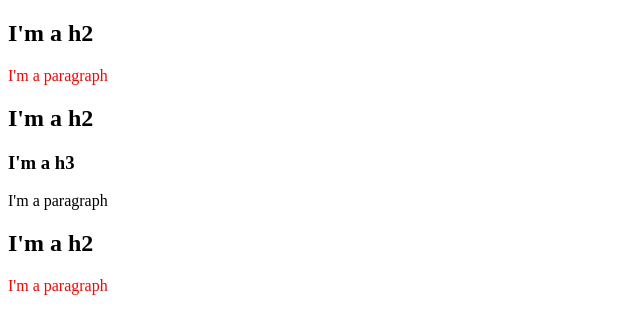
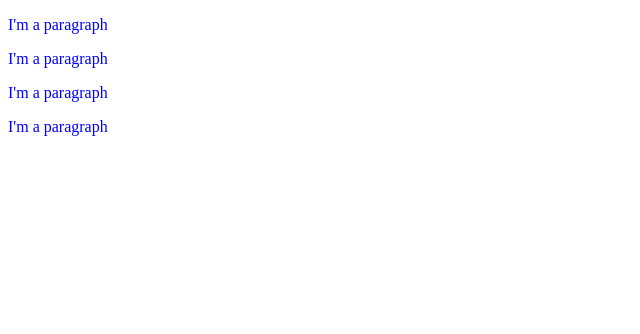
Before and after one commit to efrenruizrubio/cursoHTML-CSS, a plain HTML site: page claseCombinadores/index.html in a window 1280 px wide. Shown: the whole page, without its empty margins (0-640 px from the left). Drawn offline with Linux system fonts and the light colour scheme.

Commit message:
Examples of the 4 combinators

```diff
--- a/claseCombinadores/index.html
+++ b/claseCombinadores/index.html
@@ -9,7 +9,21 @@
   </head>
   <body>
     <main>
-      <section>
+      <div>
+        <article>
+          <p>I'm a paragraph</p>
+        </article>
+        <article>
+          <p>I'm a paragraph</p>
+        </article>
+        <section>
+          <div>
+            <p>I'm a paragraph</p>
+          </div>
+        </section>
+        <p>I'm a paragraph</p>
+      </div>
+      <!-- <section>
         <div>
           <h2>I'm a h2</h2>
           <p>I'm a paragraph</p>
@@ -19,7 +33,7 @@
           <h2>I'm a h2</h2>
           <p>I'm a paragraph</p>
         </div>
-      </section>
+      </section> -->
     </main>
   </body>
 </html>
--- a/claseCombinadores/style.css
+++ b/claseCombinadores/style.css
@@ -1,6 +1,26 @@
-h2 + p {
-    /* Esto es un combinador, el cual representa el hijo más cercano.
+/*h2 + p {
+     Esto es un combinador, el cual representa el hijo más cercano.
         Con "h2 + p", se está diciendo que se busquen todos los elementos "p"
-        cercanos de un "h2", al encontrarlos, se le asignará la regla de "color: red"*/
+        cercanos de un "h2", al encontrarlos, se le asignará la regla de "color: red"
     color: red;
 }
+h2 ~ p{
+     Esto es un combinador, el general sibling, el cual es un combinador
+        que dice que se va a buscar todas las etiquetas p que tengan como hermano un h2
+    color: blue;
+}
+*/
+
+article > p{
+    /*
+        La etiqueta "div" es padre directa de la etiqueta "p", o "p" es hija directa de
+        "div". A este combinador se le conoce como hijo directo.
+    */
+    color: red;
+}
+
+div p{
+    /* Este combinador es el Descendiente, en este caso, se refiere a que todas las
+        etiquetas "p" que están dentro de la etiqueta*/
+    color: blue;
+}
```
